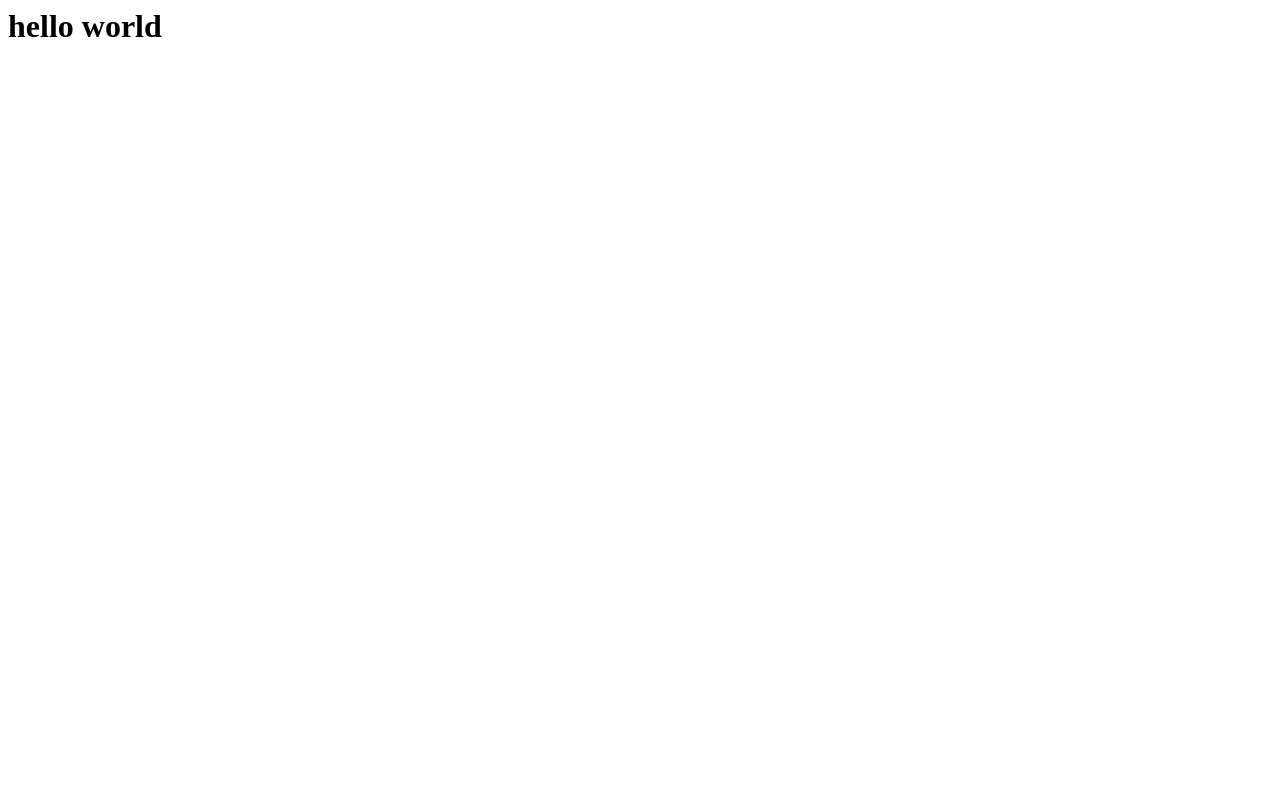
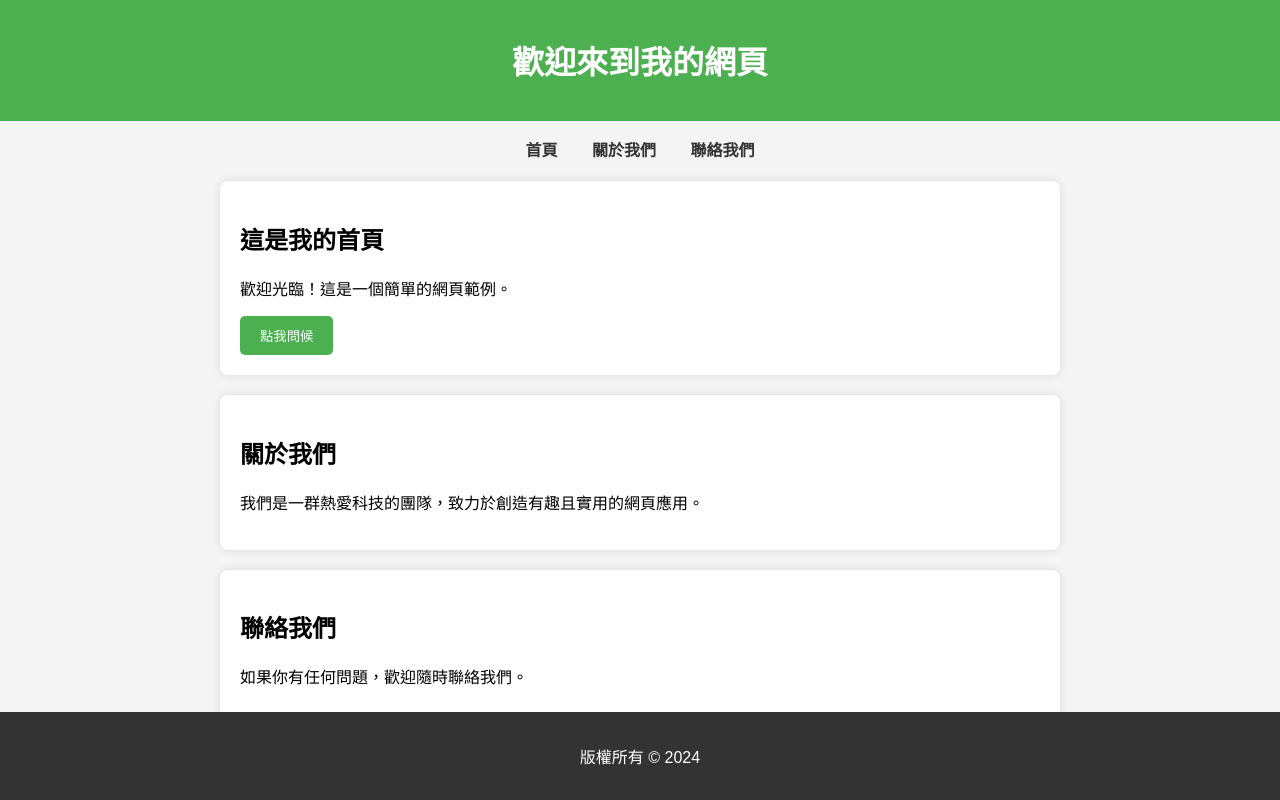
Before and after one commit to 211010student/211010student.github.io, a plain HTML site: page index.html in a window 1280 px wide. Drawn offline with Linux system fonts and the light colour scheme.

Commit message:
Update index.html

```diff
--- a/index.html
+++ b/index.html
@@ -1 +1,104 @@
-<h1> hello world <h1>
+<!DOCTYPE html>
+<html lang="zh-Hant">
+<head>
+    <meta charset="UTF-8">
+    <meta name="viewport" content="width=device-width, initial-scale=1.0">
+    <title>我的網頁</title>
+    <style>
+        body {
+            font-family: Arial, sans-serif;
+            background-color: #f4f4f4;
+            margin: 0;
+            padding: 0;
+        }
+
+        header {
+            background-color: #4CAF50;
+            color: white;
+            text-align: center;
+            padding: 1em 0;
+        }
+
+        nav {
+            text-align: center;
+            margin: 1em 0;
+        }
+
+        nav a {
+            margin: 0 15px;
+            text-decoration: none;
+            color: #333;
+            font-weight: bold;
+        }
+
+        section {
+            max-width: 800px;
+            margin: 20px auto;
+            background: white;
+            padding: 20px;
+            border-radius: 8px;
+            box-shadow: 0 0 10px rgba(0, 0, 0, 0.1);
+        }
+
+        footer {
+            background-color: #333;
+            color: white;
+            text-align: center;
+            padding: 1em 0;
+            position: fixed;
+            width: 100%;
+            bottom: 0;
+        }
+
+        button {
+            padding: 10px 20px;
+            background-color: #4CAF50;
+            color: white;
+            border: none;
+            border-radius: 5px;
+            cursor: pointer;
+        }
+
+        button:hover {
+            background-color: #45a049;
+        }
+    </style>
+</head>
+<body>
+    <header>
+        <h1>歡迎來到我的網頁</h1>
+    </header>
+
+    <nav>
+        <a href="#home">首頁</a>
+        <a href="#about">關於我們</a>
+        <a href="#contact">聯絡我們</a>
+    </nav>
+
+    <section id="home">
+        <h2>這是我的首頁</h2>
+        <p>歡迎光臨！這是一個簡單的網頁範例。</p>
+        <button onclick="greet()">點我問候</button>
+    </section>
+
+    <section id="about">
+        <h2>關於我們</h2>
+        <p>我們是一群熱愛科技的團隊，致力於創造有趣且實用的網頁應用。</p>
+    </section>
+
+    <section id="contact">
+        <h2>聯絡我們</h2>
+        <p>如果你有任何問題，歡迎隨時聯絡我們。</p>
+    </section>
+
+    <footer>
+        <p>版權所有 &copy; 2024</p>
+    </footer>
+
+    <script>
+        function greet() {
+            alert("你好！歡迎來到這個網站！");
+        }
+    </script>
+</body>
+</html>
```
